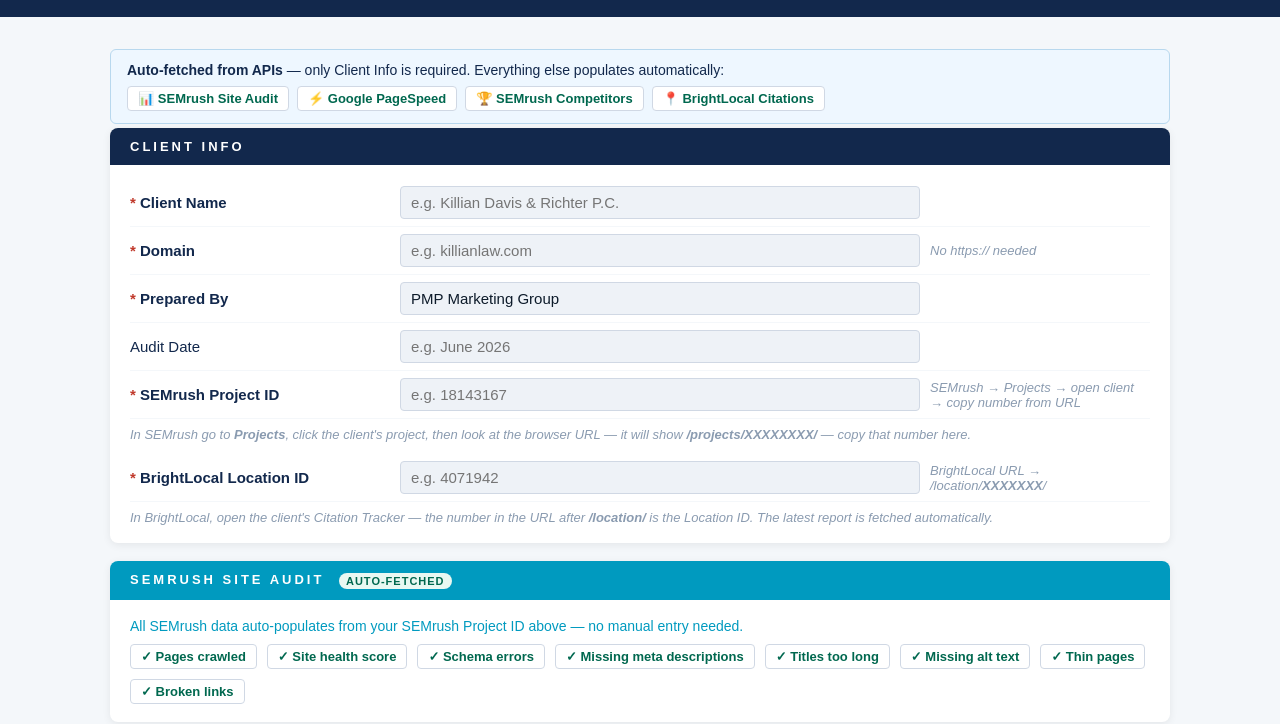
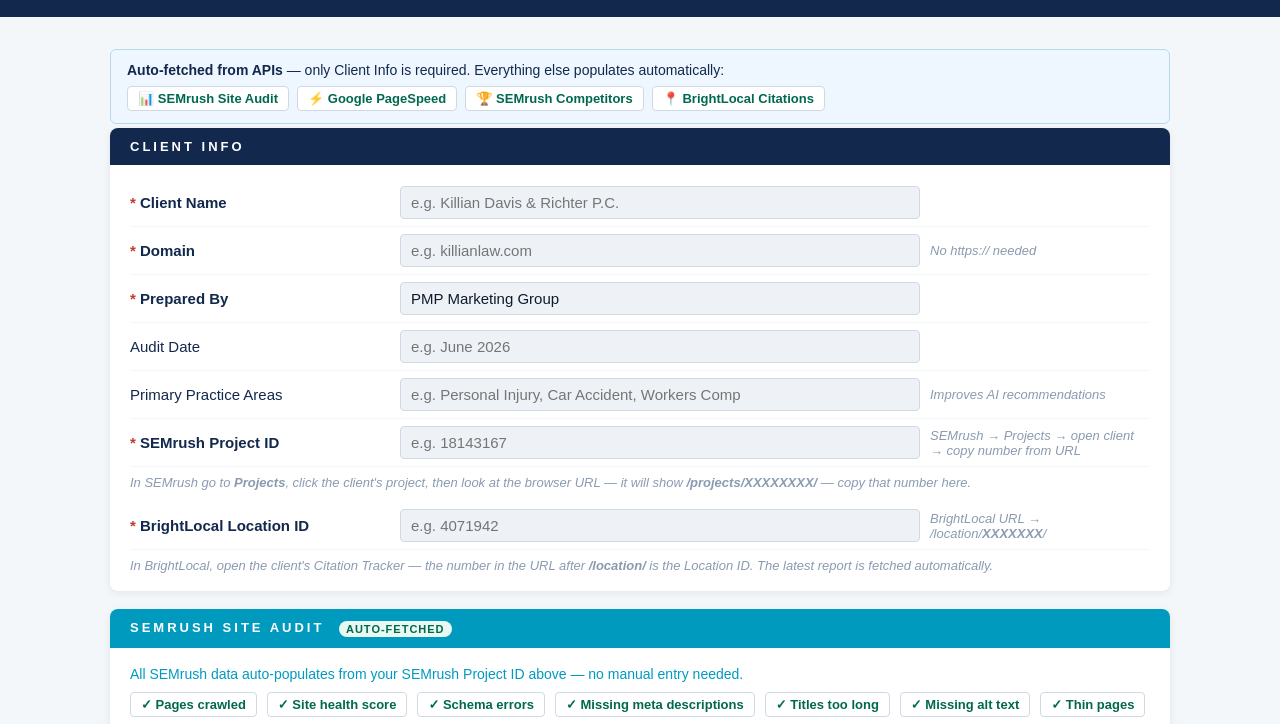
Before and after one commit to pmpmg/seo-audit-api, a website: page public/index.html in a window 1280 px wide. Shown: the part 66-790 px from the top of the page. Drawn offline with Linux system fonts and the light colour scheme.

Commit message:
Update index.html

```diff
--- a/public/index.html
+++ b/public/index.html
@@ -97,6 +97,11 @@
         <span class="field-label">Audit Date</span>
         <input type="text" id="date" placeholder="e.g. June 2026">
         <span class="field-source"></span>
+      </div>
+      <div class="field-row">
+        <span class="field-label">Primary Practice Areas</span>
+        <input type="text" id="practiceAreas" placeholder="e.g. Personal Injury, Car Accident, Workers Comp">
+        <span class="field-source">Improves AI recommendations</span>
       </div>
       <div class="field-row">
         <span class="field-label req">SEMrush Project ID</span>
@@ -404,7 +409,7 @@
   }
 
   const data = {};
-  ['clientName','domain','preparedBy','date','semrushProjectId','brightlocalLocationId'].forEach(id => {
+  ['clientName','domain','preparedBy','date','practiceAreas','semrushProjectId','brightlocalLocationId'].forEach(id => {
     const el = document.getElementById(id);
     if (el?.value?.trim()) {
       const v = el.value.trim();
```
